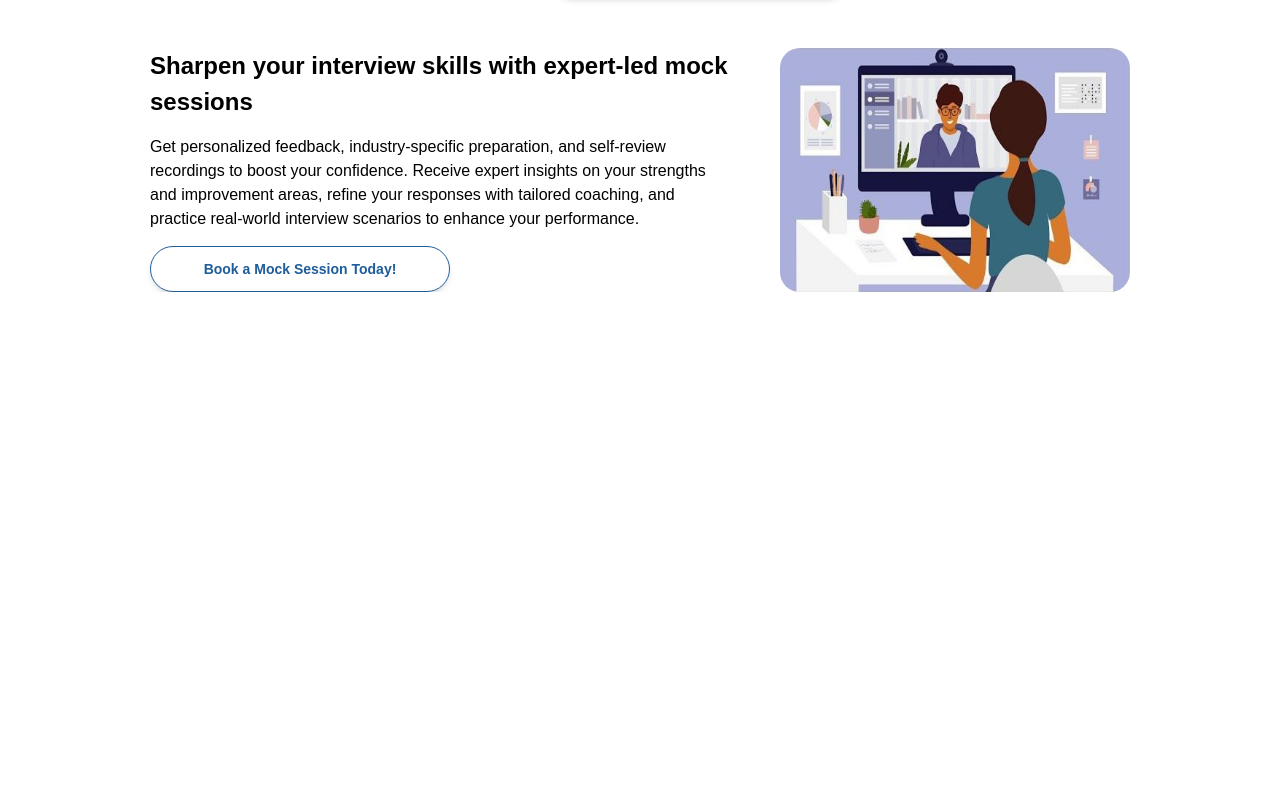
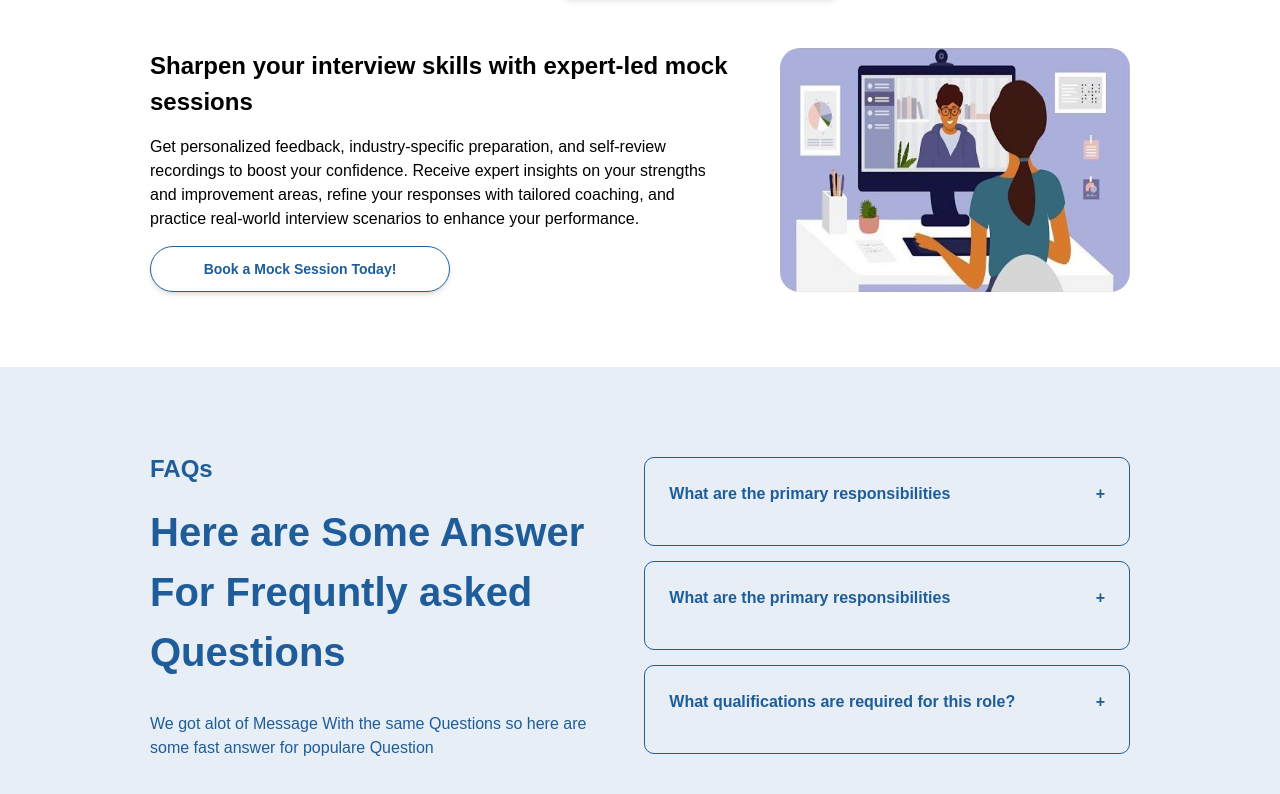
Before and after one commit to MounikaDarru/V_Buzz, a React (Vite) app: page /services in a window 1280 px wide. Shown: the part 1196-1990 px from the top of the page. Before the commit the page ends 1488 px from the top, so only its background shows below. Built offline with nearby package versions, Linux system fonts and the light colour scheme.

Commit message:
Services Page

```diff
--- /dev/null
+++ b/src/components/Question.jsx
@@ -0,0 +1,17 @@
+import React from 'react'
+
+const Question = ({data, onClick, isOpen}) => {
+  return (
+    <div className='flex flex-col my-[15px] border border-primary rounded-[10px] p-[24px] gap-[15px] text-primary text-[16px] overflow-hidden'>
+        <div onClick={onClick} className='flex justify-between font-bold cusor-pointer'>
+            <h6>{data.question}</h6>
+            <span>{isOpen ? "-" : "+"}</span>
+        </div>
+        <p className={`font-medium transition-all ease-in-out duration-300 overflow-hidden ${isOpen ? "max-h-96" : "max-h-0"}`}>
+            {data.answer}
+        </p>
+    </div>
+  )
+}
+
+export default Question
--- /dev/null
+++ b/src/components/services/FAQ's.jsx
@@ -0,0 +1,51 @@
+import React from 'react'
+
+import Question from '../Question'
+
+const questions = [
+  {
+    id: 1,
+    question: "What are the primary responsibilities",
+    answer: "Lorem ipsum dolor sit amet consectetur adipisicing elit. Quos, quae."
+  },
+  {
+    id: 2,
+    question: "What are the primary responsibilities",
+    answer: "Lorem ipsum dolor sit amet consectetur adipisicing elit. Quos, quae."
+  },
+  {
+    id: 3,
+    question: "What qualifications are required for this role?",
+    answer: "Candidates typically need a high school diploma or equivalent, with a preference for those with a degree in marketing, communications, or a related field."
+  }
+]
+
+const FAQs = () => {
+
+    const [show, setShow] = React.useState(null)
+
+  const showAnswer = (index) => {
+    setShow(index === show ? null : index)
+  }
+
+  return (
+    <section  className='bg-primary/10 px-[50px] md:px-[150px] py-[25px] md:py-[75px]'>
+        <div className='flex flex-col gap-[30px] lg:flex-row lg:gap-[50px] lg:items-center'>
+            <div>
+                <h6 className='text-primary text-[16px] md:text-[24px] font-bold'>
+                    FAQs
+                </h6>
+                <h1 className='text-primary text-[24px] md:text-[40px] font-bold mt-[15px]'>Here are Some Answer For  Frequntly asked Questions</h1>
+                <p className='text-primary text-[16px] font-medium mt-[30px]'>We got alot of Message With the same Questions so here are some fast answer for populare Question</p>
+            </div>
+            <div>
+                {questions.map((question, index) => {
+                    return <Question key={question.id} data={question} onClick={() => {showAnswer(index)}} isOpen={show === index}/>
+                })}
+            </div>
+        </div>
+    </section>
+  )
+}
+
+export default FAQs
--- a/src/components/services/Service.jsx
+++ b/src/components/services/Service.jsx
@@ -3,7 +3,7 @@ import service from '../../assets/service.png'
 
 const Service = () => {
   return (
-    <section className='flex flex-col gap-[50px] px-[50px] md:px-[150px]'>
+    <section className='flex flex-col gap-[50px] px-[50px] md:px-[150px] pb-[25px] md:pb-[75px]'>
         <div className='flex flex-col lg:flex-row gap-[24px] lg:gap-[50px]'>
             <img src={service} className="min-w-[200px] lg:min-w-[350px] rounded-[20px]"/>
             <div className='flex flex-col gap-[15px] lg:max-w-[600px]'>
--- a/src/pages/Services.jsx
+++ b/src/pages/Services.jsx
@@ -3,6 +3,7 @@ import React from 'react'
 import NavBar from '../components/NavBar'
 import Hero from '../components/services/Hero'
 import Service from '../components/services/Service'
+import FAQs from '../components/services/FAQ\'s'
 
 const Services = () => {
   return (
@@ -11,6 +12,7 @@ const Services = () => {
         <Hero />
         <div className="h-[1450px] sm:h-[1050px] md:h-[1250px] lg:h-[1100px] xl:h-[950px]"></div>
         <Service />
+        <FAQs />
     </>
   )
 }
```
